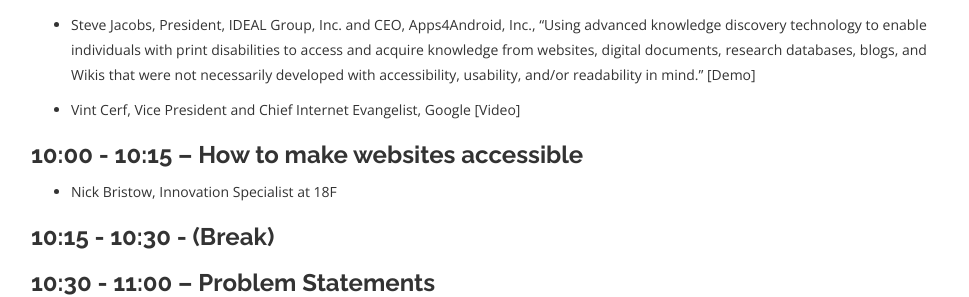
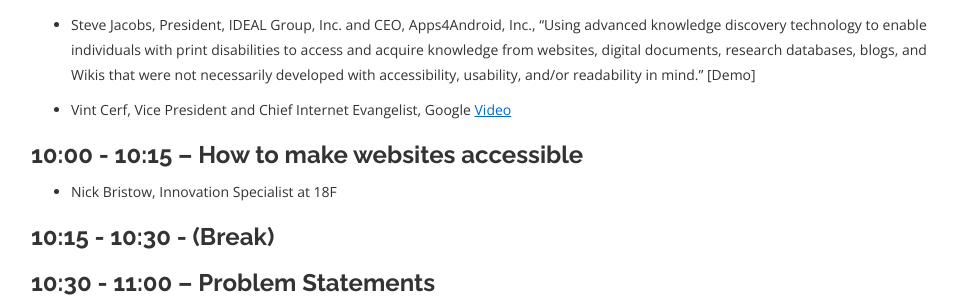
Before and after one commit to 18F/hackathons, a Jekyll site: the page built from pages/a11yhack-schedule.md, in a window 1280 px wide and 900 px high, scrolled down 531 px. Shown: the part 160-457 px from the top of the window, without its empty margins (249-1218 px from the left). Built offline with Jekyll 4.4.1, drawn with Linux system fonts in a browser that asks for light colours; nearby versions of some CDN libraries; Markdown is read by kramdown in place of the engine named in the settings; part of the change alters nothing that is shown.

```diff
--- a/pages/a11yhack-schedule.md
+++ b/pages/a11yhack-schedule.md
@@ -31,7 +31,7 @@ page_title: Schedule
 
 * Steve Jacobs, President, IDEAL Group, Inc. and CEO, Apps4Android, Inc., "Using advanced knowledge discovery technology to enable individuals with print disabilities to access and acquire knowledge from websites, digital documents, research databases, blogs, and Wikis that were not necessarily developed with accessibility, usability, and/or readability in mind." [Demo]
 
-* Vint Cerf, Vice President and Chief Internet Evangelist, Google [Video]
+* Vint Cerf, Vice President and Chief Internet Evangelist, Google [Video](http://youtu.be/vko6-DGznyA)
 
 ### 10:00 - 10:15 – How to make websites accessible
 
```
